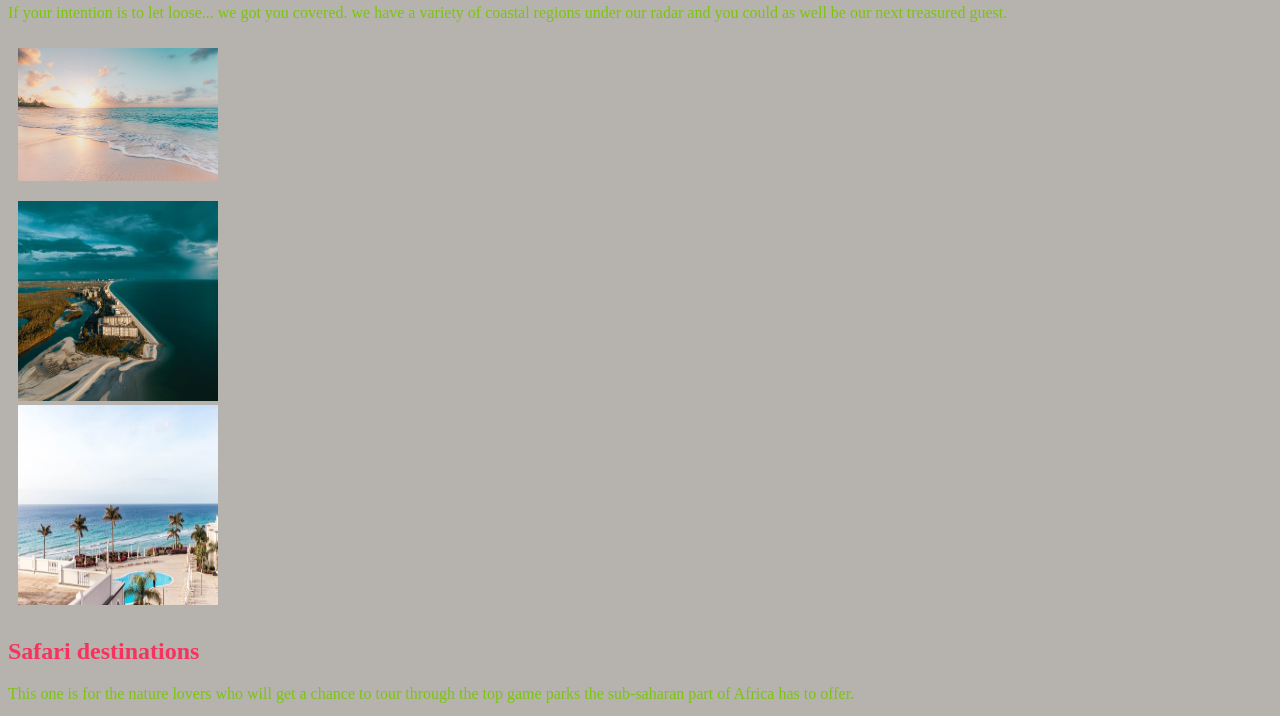
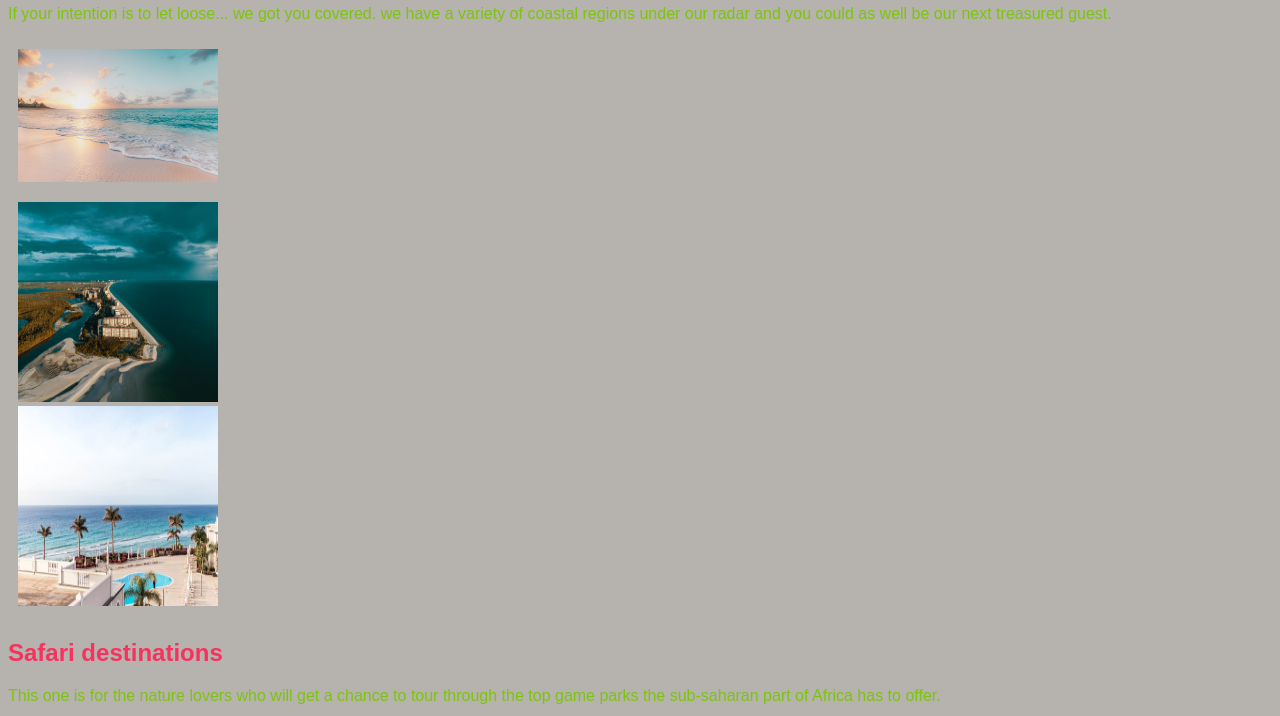
Before and after one commit to Ken-mbira/Travel-agency, a plain HTML site: page index.html in a window 1280 px wide. Shown: the part 317-1033 px from the top of the page. Drawn offline with Linux system fonts and the light colour scheme.

Commit message:
change the font-family to fantasy

```diff
--- a/styles.css
+++ b/styles.css
@@ -18,3 +18,7 @@ h1{
 .text{
     color:#7dc410;
 }
+.font{
+    font-family:fantasy;
+
+}
```
